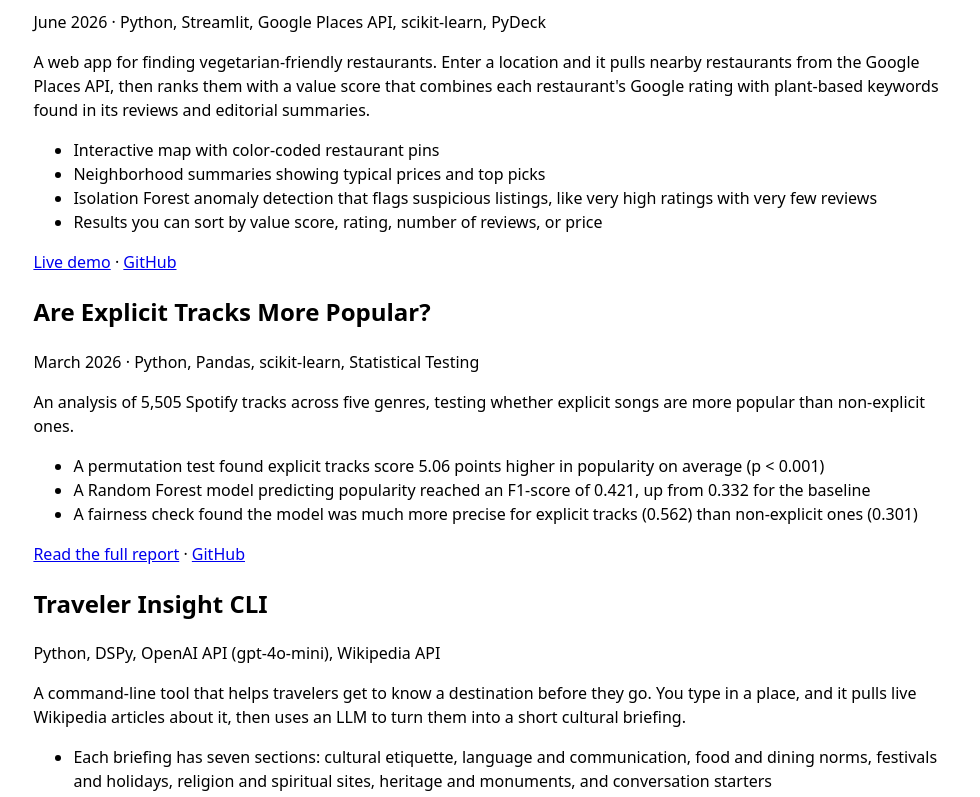
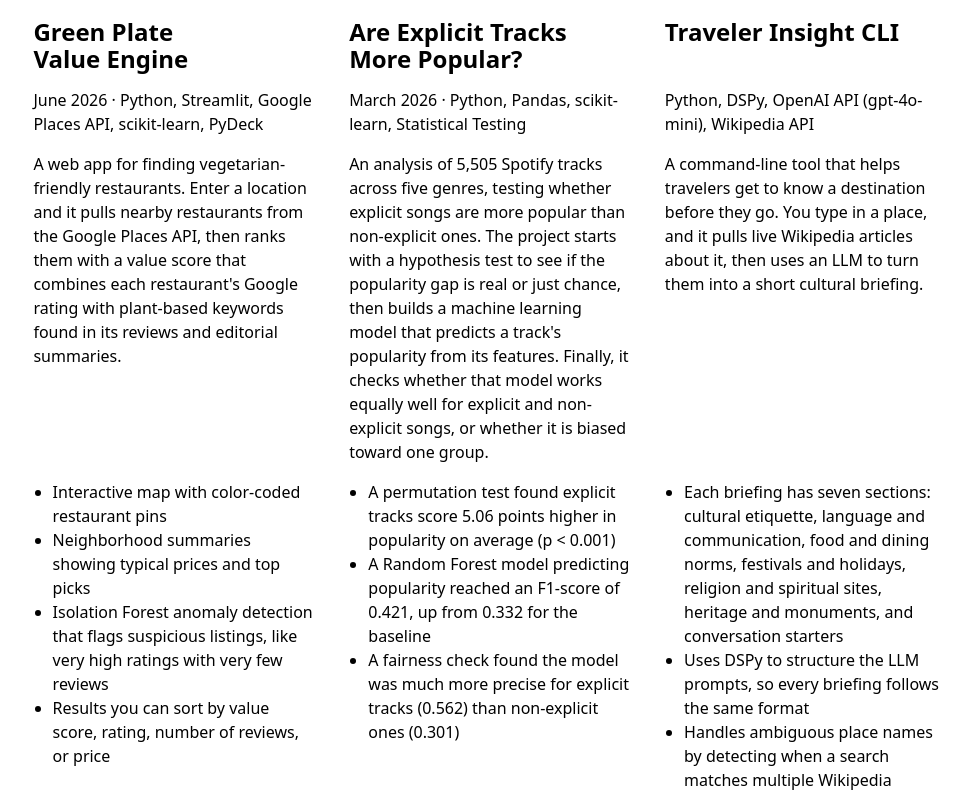
Before and after one commit to AnanyaBajaj-25/portfolio, a plain HTML site: page projects/index.html in a window 1280 px wide. Shown: the part 186-983 px from the top of the page, without its empty margins (149-1129 px from the left). Drawn offline with Linux system fonts and the light colour scheme.

Commit message:
All steps completed

```diff
--- a/projects/index.html
+++ b/projects/index.html
@@ -17,6 +17,7 @@
 
     <h1>Projects</h1>
 
+    <div class="projects">
         <article>
             <h2>Green Plate Value Engine</h2>
             <p><time datetime="2026-06">June 2026</time> · Python, Streamlit, Google Places API, scikit-learn, PyDeck</p>
@@ -36,7 +37,7 @@
         <article>
             <h2>Are Explicit Tracks More Popular?</h2>
             <p><time datetime="2026-03">March 2026</time> · Python, Pandas, scikit-learn, Statistical Testing</p>
-        <p>An analysis of 5,505 Spotify tracks across five genres, testing whether explicit songs are more popular than non-explicit ones.</p>
+            <p>An analysis of 5,505 Spotify tracks across five genres, testing whether explicit songs are more popular than non-explicit ones. The project starts with a hypothesis test to see if the popularity gap is real or just chance, then builds a machine learning model that predicts a track's popularity from its features. Finally, it checks whether that model works equally well for explicit and non-explicit songs, or whether it is biased toward one group.</p>
             <ul>
                 <li>A permutation test found explicit tracks score 5.06 points higher in popularity on average (p &lt; 0.001)</li>
                 <li>A Random Forest model predicting popularity reached an F1-score of 0.421, up from 0.332 for the baseline</li>
@@ -62,5 +63,6 @@
                 <a href="https://github.com/AnanyaBajaj-25/Traveler-Insight-CLI" target="_blank">GitHub</a>
             </p>
         </article>
+    </div>
 </body>
 </html>
--- a/style.css
+++ b/style.css
@@ -10,6 +10,15 @@ body {
     font: 100%/1.5 system-ui;
     max-width: 100ch;
     margin-inline: auto;
+  }
+
+h1, h2, h3, h4, h5, h6 {
+    line-height: 1.1;
+    text-wrap: balance;
+  }
+
+h1 {
+    font-size: 400%;
   }
 
 nav {
@@ -35,3 +44,53 @@ nav a:hover {
     border-bottom: 0.4em solid var(--color-accent);
     padding-bottom: 0.1em;
   }
+
+input,
+textarea,
+button {
+    font: inherit;
+  }
+
+form {
+    display: grid;
+    grid-template-columns: auto 1fr;
+    gap: 1em;
+  }
+
+form label {
+    display: grid;
+    grid-template-columns: subgrid;
+    grid-column: 1 / -1;
+  }
+
+form button {
+    grid-column: 1 / -1;
+  }
+
+.projects {
+    display: grid;
+    grid-template-columns: repeat(auto-fill, minmax(15em, 1fr));
+    /* 1em between rows, 2em between columns */
+    gap: 1em 2em;
+  }
+
+.projects article {
+    display: grid;
+    grid-template-rows: subgrid;
+    /* One row per child: title, date/tools, description, highlights, links */
+    grid-row: span 5;
+  }
+
+.projects h2 {
+    margin: 0;
+  }
+
+.projects p,
+.projects ul {
+    margin: 0;
+  }
+
+.projects ul {
+    /* Just enough room for the bullets, so they line up with the text above */
+    padding-left: 1.2em;
+  }
```
Lines whose indentation alone changed are shown as unchanged.
